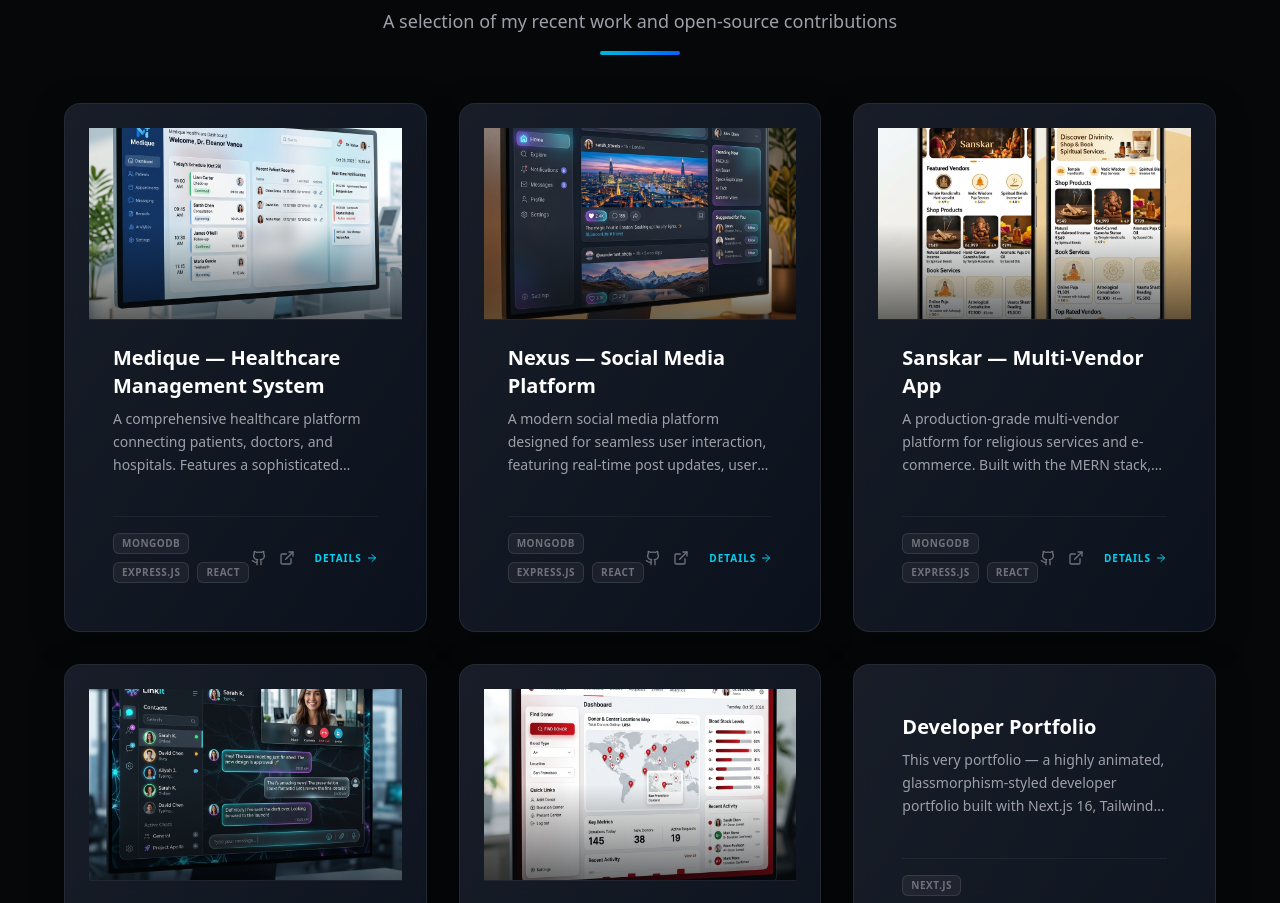
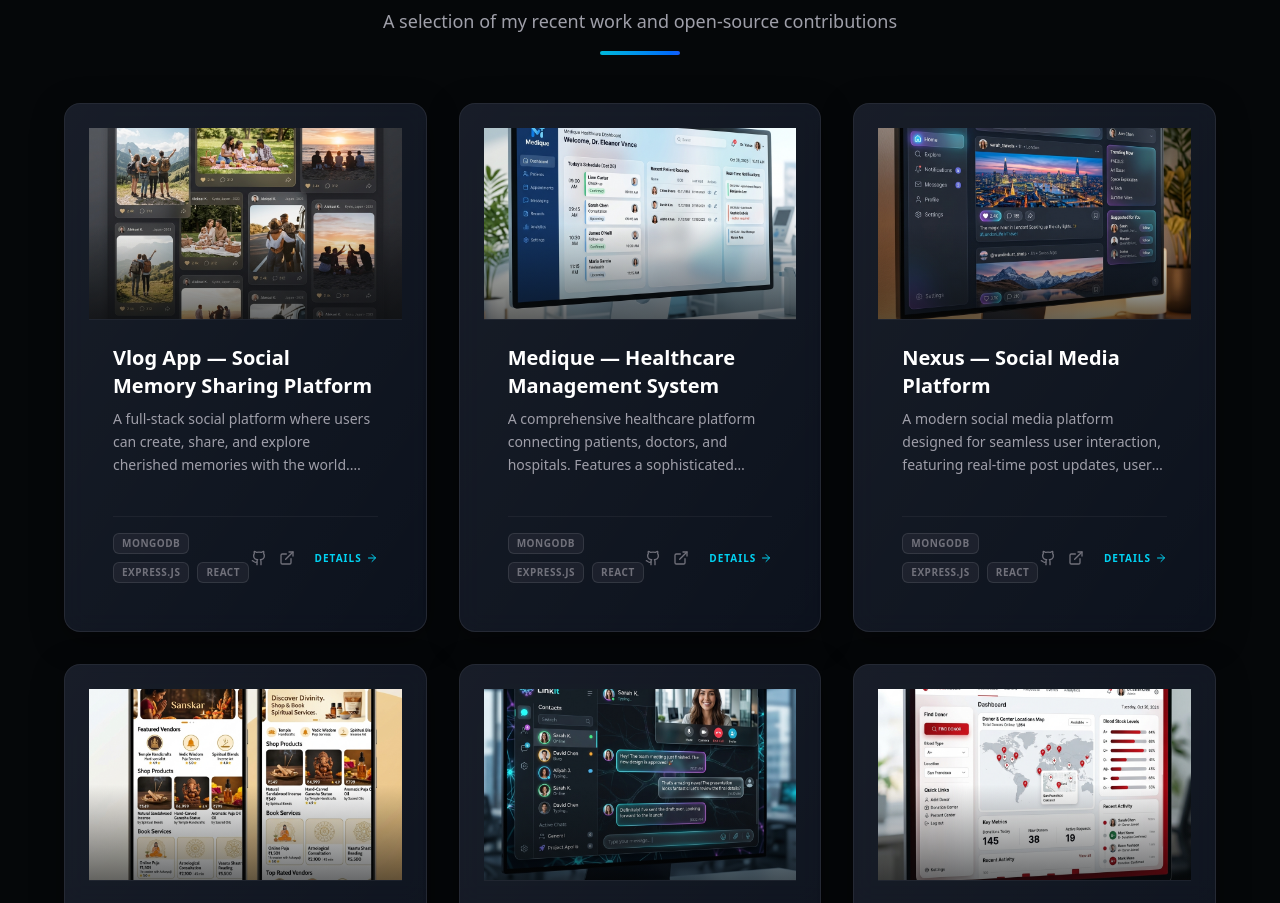
Before and after one commit to kailashkunwar45/Portfolio, a Next.js app: page / in a window 1280 px wide. Shown: the part 2520-3423 px from the top of the page. Built offline with nearby package versions, Linux system fonts and the light colour scheme.

Commit message:
feat: add Vlog App to projects section and update with premium mockup image

```diff
--- a/src/data/config.ts
+++ b/src/data/config.ts
@@ -64,6 +64,17 @@ export const portfolioConfig = {
 
   // ── Projects ───────────────────────────────────────────────
   projects: [
+    {
+      id: "vlogapp",
+      title: "Vlog App — Social Memory Sharing Platform",
+      description:
+        "A full-stack social platform where users can create, share, and explore cherished memories with the world. Features secure JWT-based authentication, image-rich post creation with Cloudinary storage, interactive likes and comments, real-time search, and a beautifully responsive card-based feed. Built with the MERN stack using a clean monorepo architecture, Memories delivers a seamless and nostalgic experience for storytelling and community connection.",
+      techStack: ["MongoDB", "Express.js", "React", "Node.js", "JWT", "Cloudinary"],
+      github: "https://github.com/kailashkunwar45/vlog-app",
+      live: "https://vlog-app-5lvn.onrender.com",
+      featured: true,
+      image: "/vlogapp.png",
+    },
     {
       id: "medique",
       title: "Medique — Healthcare Management System",
```
Also changed, not shown: public/vlogapp.png (added).
